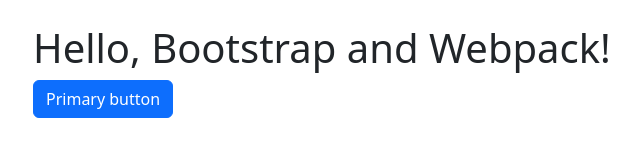
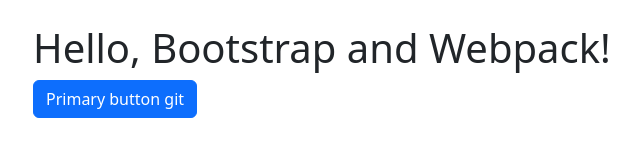
Before and after one commit to antoshkoo/searadar, a website: page dist/index.html in a window 1280 px wide. Shown: the whole page, without its empty margins (53-693 px from the left). Drawn offline with Linux system fonts and the light colour scheme.

Commit message:
test: pages delivery #2

```diff
--- a/dist/index.html
+++ b/dist/index.html
@@ -8,7 +8,7 @@
   <body>
     <div class="container py-4 px-3 mx-auto">
       <h1>Hello, Bootstrap and Webpack!</h1>
-      <button class="btn btn-primary">Primary button</button>
+      <button class="btn btn-primary">Primary button git</button>
     </div>
     <script src="./main.js"></script>
   </body>
```
